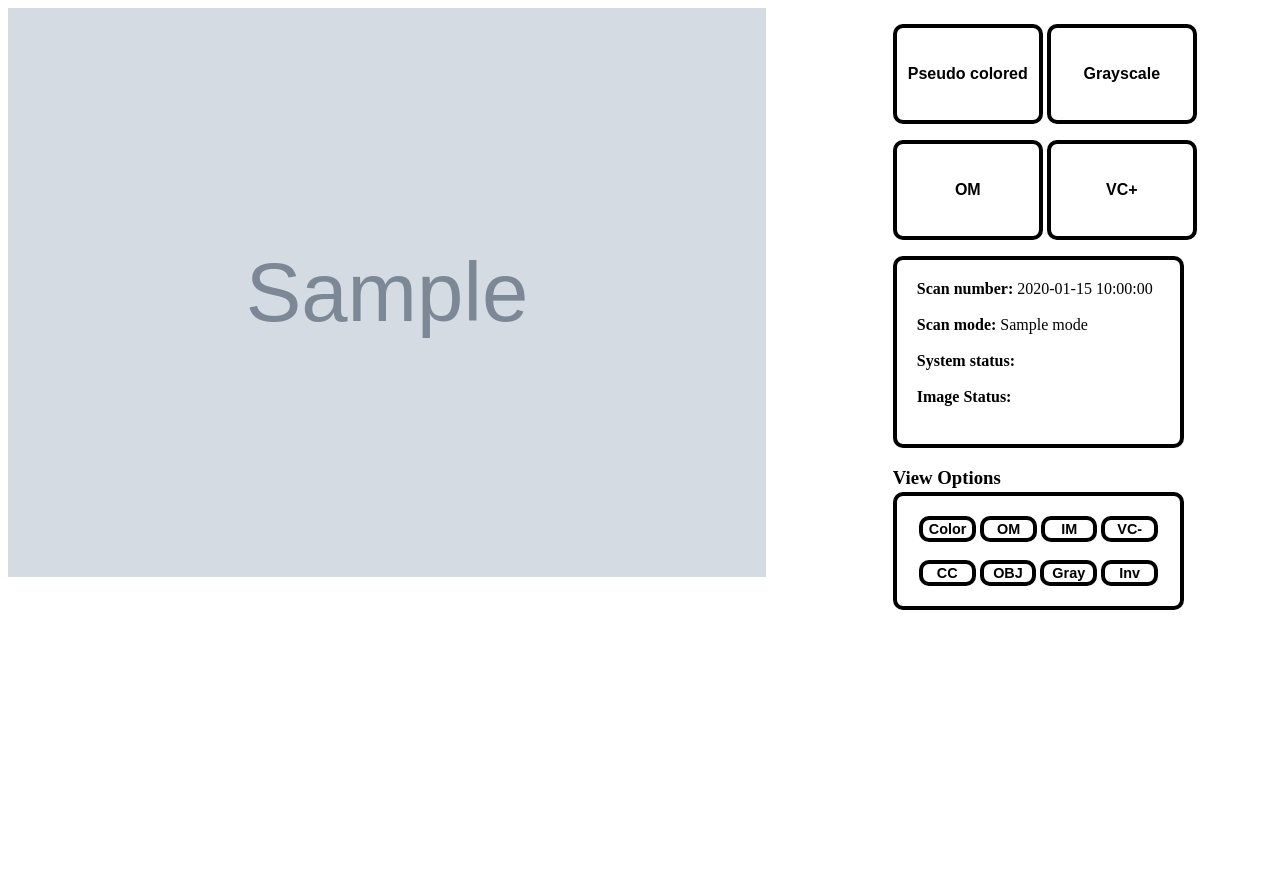
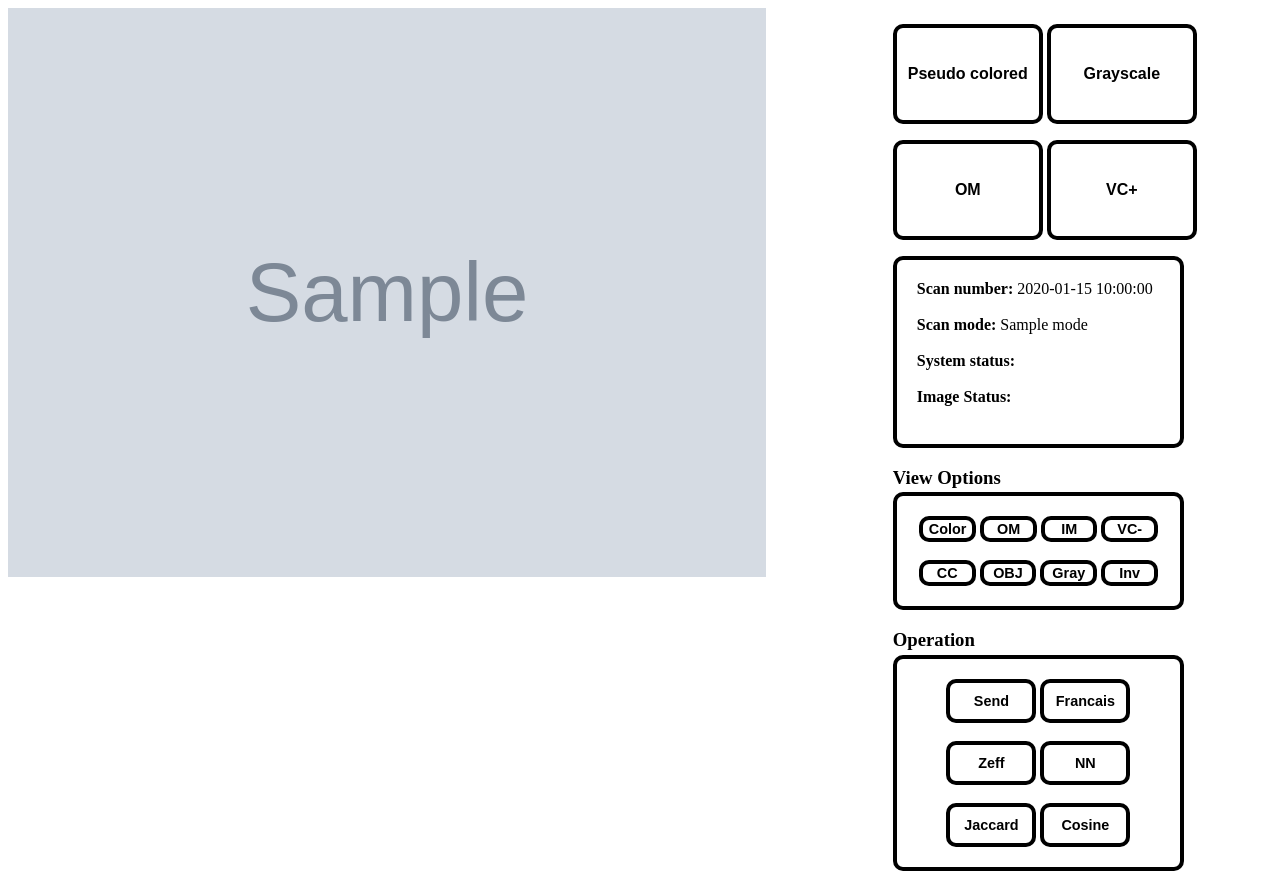
Before and after one commit to frankhart2018/BRNS-WEB-PYTHON, a Flask app: template templates/index-new.html in a window 1280 px wide. Before the commit the page ends 610 px from the top, so only its background shows below. Run offline with Flask 2, Linux system fonts and the light colour scheme; the template is opened without the code that fills it: most values are stand-ins (such as "Sample title", 1, 10 or a date in 2020); grey boxes marked "Sample" are stand-in pictures; parts of the project's set-up code (start-up, migrations or seed data) failed here and were passed over; some libraries are stand-ins or nearby versions.

Commit message:
Add operation buttons frontend

```diff
--- a/templates/index-new.html
+++ b/templates/index-new.html
@@ -56,7 +56,6 @@
               border: 4px solid black;
               border-radius: 10px;
               width: 60px;
-              /* height: 50px; */
               font-size: 90%;
               font-weight: bold;
               background: none;
@@ -66,6 +65,24 @@
             }
 
             .option-button:hover {
+              background: black;
+              color: white;
+            }
+
+            .operation-button {
+              border: 4px solid black;
+              border-radius: 10px;
+              width: 90px;
+              padding: 10px;
+              font-size: 90%;
+              font-weight: bold;
+              background: none;
+              margin-left: 2px;
+              margin-right: 2px;
+              word-wrap: break-word;
+            }
+
+            .operation-button:hover {
               background: black;
               color: white;
             }
@@ -139,32 +156,30 @@
                   </div>
                 </div>
               </div>
-              <!--
-              <p style="text-align: center;">
-                <button type="button" id="pseudo" class='icon-button'><img class='icon-image' src="static/ecil_icons/Pseudo.png"></button>
-                <button type="button" id="gray" class='icon-button'><img class='icon-image' src="static/ecil_icons/BW.png"></button>
-                <button type="button" id="hsi" class='icon-button'><img class='icon-image' src="static/ecil_icons/HSI.png"></button>
-              </p>
-              <p>
-                <span id="slider3-value"></span><br>
-                <button type="button" id="gammaminus" class='icon-button'><img class='icon-image' src="static/ecil_icons/gamma_minus.png"></button>
-                <div id="slider2" class='slide'></div>
-                <button type="button" id="gammaplus" class='icon-button' style='margin-top: -120px; margin-left: 220px;'><img class='icon-image' src="static/ecil_icons/gamma_plus.png"></button>
-              </p>
-              <p style="text-align: right;">
-                <input type="number" id="gammaVal">
-                <button type="button" id="gamma" class='icon-button'><img class='icon-image' src="static/ecil_icons/gamma.png"></button>
-              </p>
-              <p style="text-align: center;">
-                <button type="button" id="contrast" class='icon-button'><img class='icon-image' src="static/ecil_icons/cstretch.png"></button>
-                <button type="button" id="zeff" class='icon-button'><img class='icon-image' src="static/ecil_icons/zeff.png"></button>
-                <button type="button" id="zoom" class='icon-button'><img class='icon-image' src="static/ecil_icons/Zoom.png"></button>
-                <button type="button" id="predict" class='icon-button'><img class='icon-image' src="static/ecil_icons/nn.png"></button>
-              </p>
-              <p style="text-align: center;">
-                <button type="button" id="jaccard" class='icon-button'><img class='icon-image' src="static/ecil_icons/jaccard.png"></button>
-                <button type="button" id="cosine" class='icon-button'><img class='icon-image' src="static/ecil_icons/cosine.png"></button>
-              </p> -->
+
+              <h3>Operation</h3>
+              <div class="box" style="margin-top: -15px;">
+                <div>
+                  <div id="options-box">
+                    <button type="button" id="#" class='operation-button'>Send</button>
+                    <button type="button" id="#" class='operation-button'>Francais</button>
+                  </div>
+                </div>
+                <br>
+                <div>
+                  <div id="options-box">
+                    <button type="button" id="zeff-operation" class='operation-button'>Zeff</button>
+                    <button type="button" id="nn-operation" class='operation-button'>NN</button>
+                  </div>
+                </div>
+                <br>
+                <div>
+                  <div id="options-box">
+                    <button type="button" id="jaccard-operation" class='operation-button'>Jaccard</button>
+                    <button type="button" id="cosine-operation" class='operation-button'>Cosine</button>
+                  </div>
+                </div>
+              </div>
             </div>
           </form>
         </div>
@@ -184,13 +199,13 @@
                 "vcplus-mode": "/vcplus",
 
                 // Options
-                "psuedo-option": "/rgb",
+                "pseudo-option": "/rgb",
                 "om-option": "/om",
                 "im-option": "/im",
                 "vcminus-option": "/vcminus",
                 "cc-option": "/cc",
                 "obj-option": "/obj",
-                "bw-option": "/bw",
+                "bw-option": "/gray",
                 "inv-option": "/inv",
               }
 
@@ -216,6 +231,53 @@
                   $("#img").attr("src", result.img);
                 }
               });
+            }
+
+            function select_endpoints(operation_name) {
+              var operation_name_to_endpoint = {
+                "zeff-operation": "/zeff",
+                "nn-operation": "/predict",
+                "jaccard-operation": "/jaccard",
+                "cosine-operation": "/cosine",
+              }
+
+              var filename = $("#img").attr("src");
+
+              if(x1 == 0 && x2 == 0 && y1 == 0 && y2 == 0) {
+                window.swal({
+                  title: "Error!",
+                  text: "Select an area"
+                });
+              } else {
+                window.swal({
+                  title: "Processing...",
+                  text: "Please wait"
+                });
+
+                var height_ratio = height / 512;
+                var width_ratio = width / 640;
+                var scaled_x1 = x1 / height_ratio;
+                var scaled_y1 = y1 / width_ratio;
+
+                $.ajax({
+                  url: operation_name_to_endpoint[operation_name],
+                  type: "post",
+                  dataType: "json",
+                  data: {x1: scaled_x1, x2: x2, y1: scaled_y1, y2: y2, filename: filename},
+                  success: function(result) {
+                    $ias.cancelSelection();
+                    swal.close();
+                    window.swal({
+                      title: "Result",
+                      text: result.status
+                    });
+                    x1 = 0;
+                    x2 = 0;
+                    y1 = 0;
+                    y2 = 0;
+                  }
+                });
+              }
             }
 
             /*
@@ -255,7 +317,37 @@
               $(this).addClass("selected");
             });
 
+            $(".option-button").click(function() {
+              var option_name = $(this).attr("id");
+              mode_request(option_name, show_please_wait=true);
+            });
 
+            var imagesize = $('#img').width();
+            var x1 = 0, x2 = 0, y1 = 0, y2 = 0, height=0, width=0;
+
+            $("#img").imgAreaSelect({
+              handles: true,
+              onSelectEnd: function(img, selection) {
+                console.log("Here");
+                height = img.height;
+                width = img.width;
+                x1 = selection.x1;
+                x2 = selection.x2;
+                y1 = selection.y1;
+                y2 = selection.y2;
+              }
+            });
+
+            var $ias = $('#img').imgAreaSelect({
+                instance: true
+            });
+
+            $(".operation-button").click(function() {
+              var operation_name = $(this).attr("id");
+
+              if(operation_name != "#")
+                select_endpoints(operation_name);
+            });
         });
       </script>
     </body>
```
